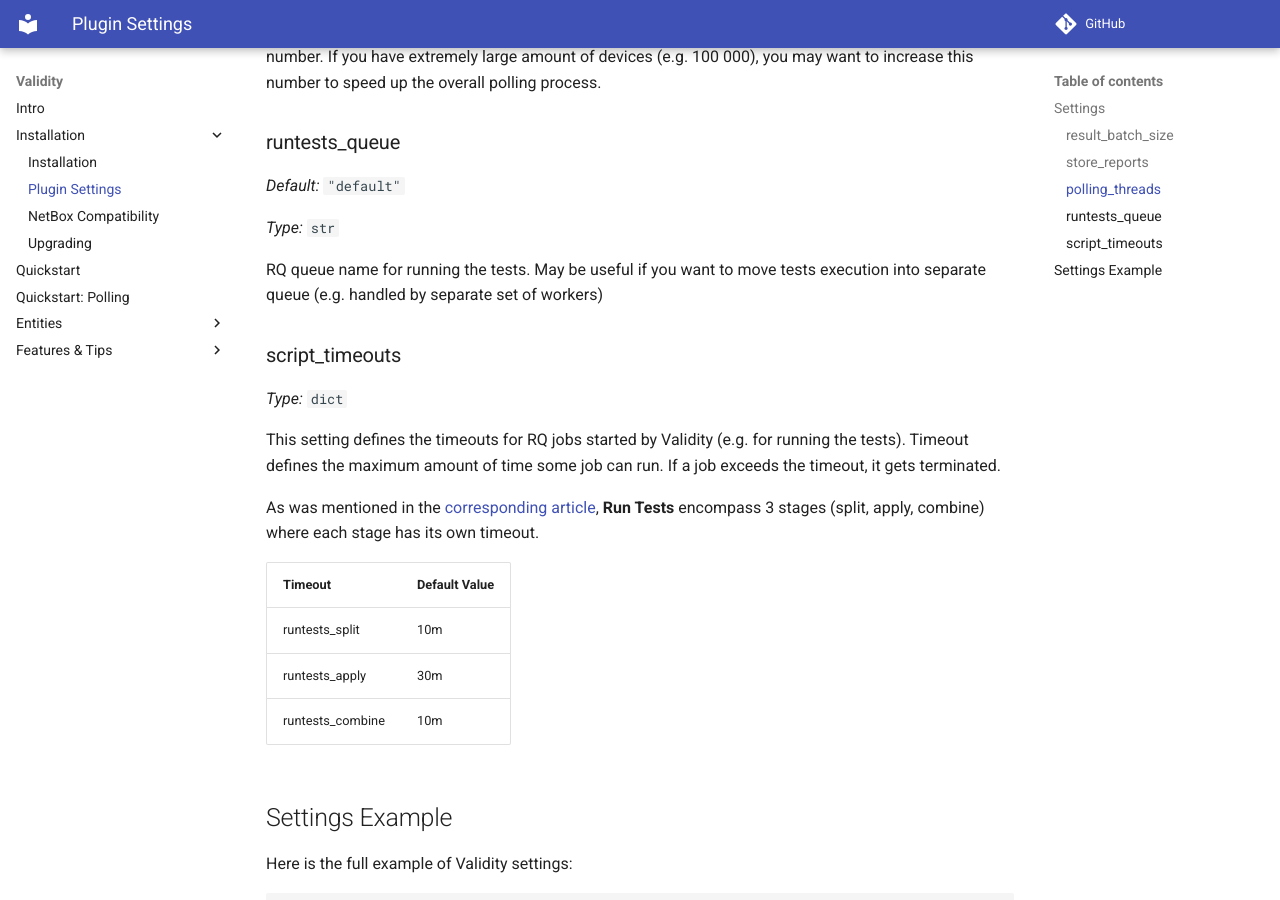
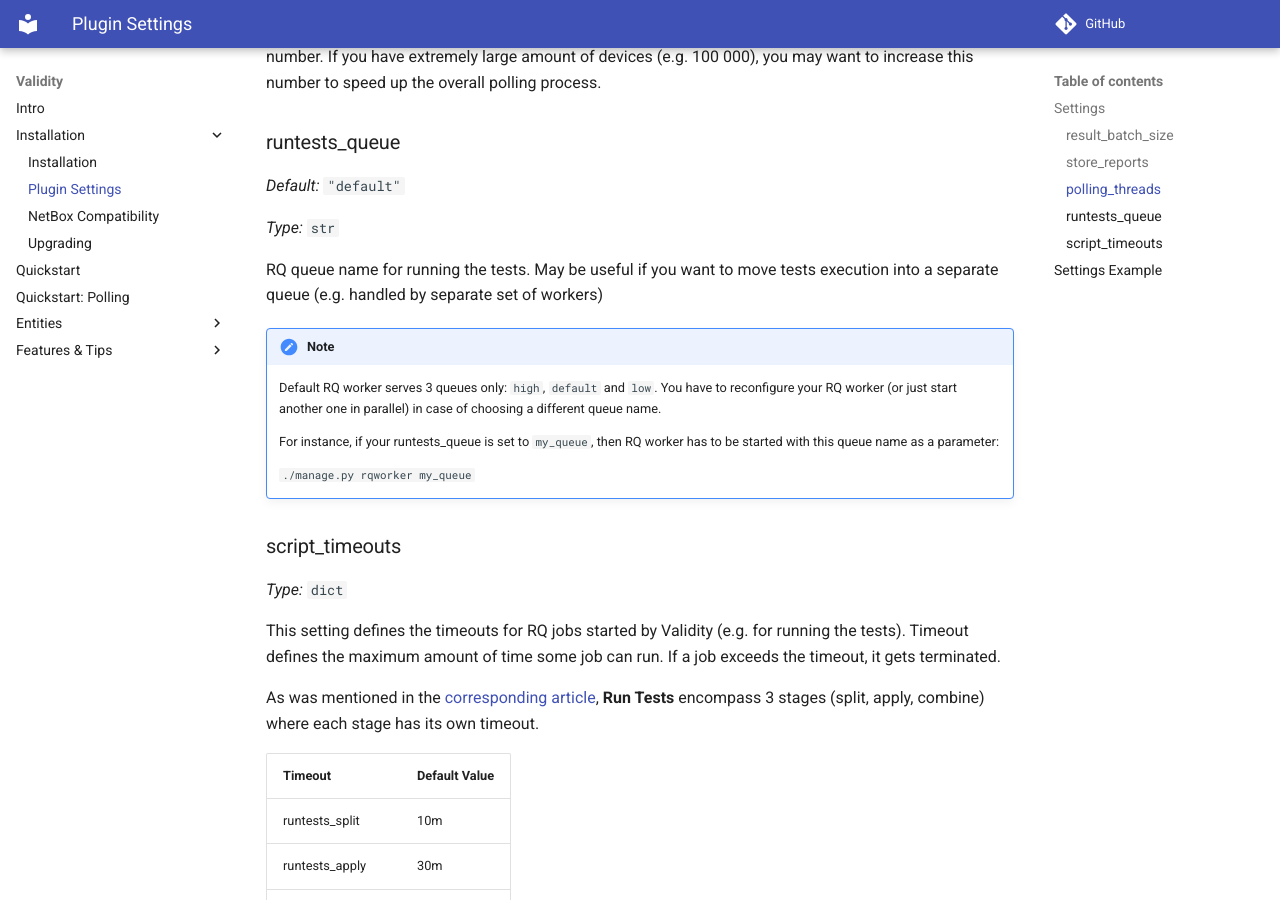
Before and after one commit to amyasnikov/validity, an MkDocs documentation site: the page built from docs/installation/plugin_settings.md, in a window 1280 px wide and 900 px high, scrolled down 1028 px. Built offline with MkDocs 1.6.1 and Material for MkDocs 9.7.7, drawn with Linux system fonts in a browser that asks for light colours; comment, search, counter and statistics services are not loaded.

Commit message:
add a note about custom queue name

```diff
--- a/docs/installation/plugin_settings.md
+++ b/docs/installation/plugin_settings.md
@@ -43,7 +43,14 @@ Validity uses threads to perform device polling. This setting defines the upper
 
 *Type:* `str`
 
-RQ queue name for running the tests. May be useful if you want to move tests execution into separate queue (e.g. handled by separate set of workers)
+RQ queue name for running the tests. May be useful if you want to move tests execution into a separate queue (e.g. handled by separate set of workers)
+
+!!! note
+    Default RQ worker serves 3 queues only: `high`, `default` and `low`. You have to reconfigure your RQ worker (or just start another one in parallel) in case of choosing a different queue name.
+
+    For instance, if your runtests_queue is set to `my_queue`, then RQ worker has to be started with this queue name as a parameter:
+
+    `./manage.py rqworker my_queue`
 
 
 ### script_timeouts
```
